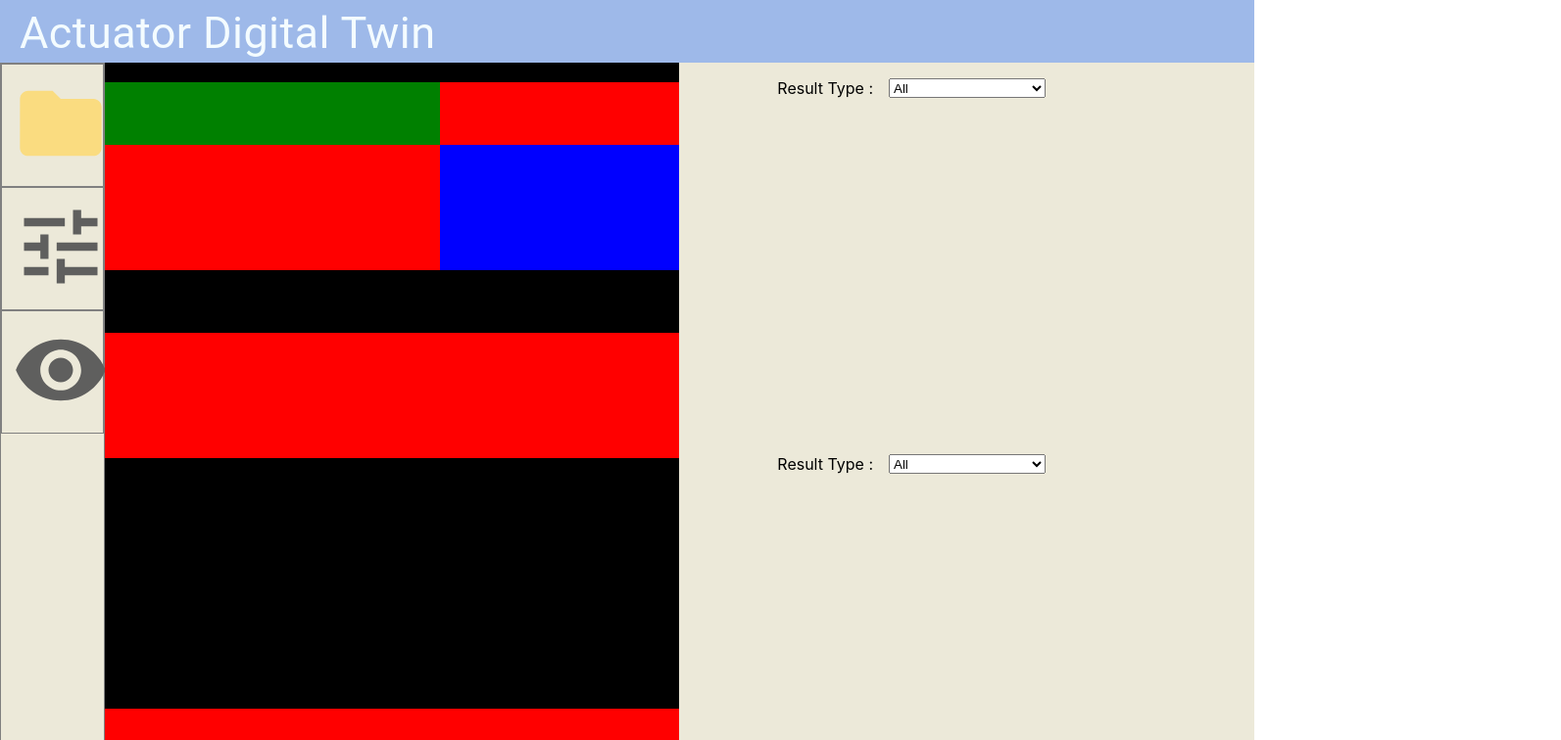
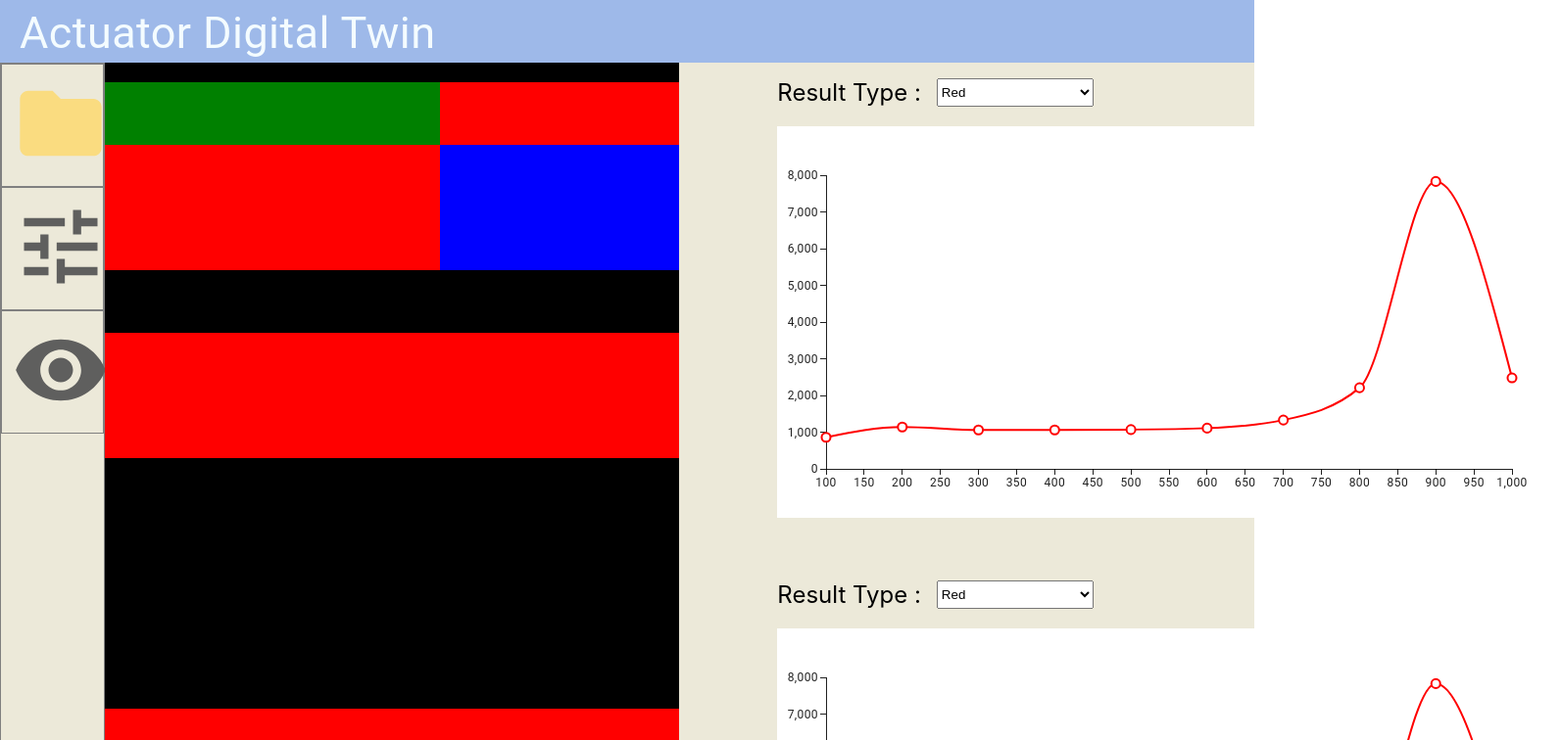
Before and after one commit to adesh6601/digital-twin, a React (Create React App) app: page / in a window 1280 px wide. Shown: the top 756 px of the page at 98% size, 1593 px wide, since content can reach past the window. Built offline with nearby package versions, Linux system fonts and the light colour scheme.

Commit message:
ui-almost-completion-kunal

```diff
--- a/package.json
+++ b/package.json
@@ -8,6 +8,7 @@
     "@mui/icons-material": "^5.15.12",
     "@mui/material": "^5.15.12",
     "@mui/styles": "^5.15.12",
+    "@mui/x-charts": "^6.19.5",
     "@testing-library/jest-dom": "^5.17.0",
     "@testing-library/react": "^13.4.0",
     "@testing-library/user-event": "^13.5.0",
--- a/src/component/Graphs.js
+++ b/src/component/Graphs.js
@@ -1,132 +1,127 @@
 import { Grid } from "@mui/material";
 import makeStyles from "@mui/styles/makeStyles";
-import React from "react";
-import { Chart } from "chart.js";
+import * as React from "react";
+import { LineChart } from "@mui/x-charts/LineChart";
 
 const useStyles = makeStyles({
-  graph1: {},
-  graph1: {},
+  graphContainer1: {
+    backgroundColor: "white",
+    marginTop: "20px",
+    marginLeft: "100px",
+    marginRight: "20px",
+    width: "800px",
+    textAlign: "center",
+  },
+  graphContainer2: {
+    backgroundColor: "white",
+    marginTop: "20px",
+    marginLeft: "100px",
+    marginRight: "20px",
+    width: "800px",
+  },
+  selectionDiv1: {
+    display: "flex",
+    marginLeft: "100px",
+    marginTop: "1rem",
+  },
+  selectionDiv2: {
+    display: "flex",
+    marginLeft: "100px",
+    marginTop: "4rem",
+  },
+  resultTypeText: {
+    fontSize: "1.5rem",
+  },
 });
 
 function Graphs() {
   const classes = useStyles();
   const xValues = [100, 200, 300, 400, 500, 600, 700, 800, 900, 1000];
-  function createChart(chartId, datasets) {
-    // const ctx = document.getElementById(chartId).getContext("2d");
-    // return new Chart(ctx, {
-    //   type: "line",
-    //   data: {
-    //     labels: xValues,
-    //     datasets: datasets,
-    //   },
-    //   options: {
-    //     legend: {
-    //       display: false,
-    //     },
-    //     responsive: true,
-    //   },
-    // });
-  }
+  const datasets = [
+    [860, 1140, 1060, 1060, 1070, 1110, 1330, 2210, 7830, 2478],
+    [1600, 1700, 1700, 1900, 2000, 2700, 4000, 5000, 6000, 7000],
+    [300, 700, 2000, 5000, 6000, 4000, 2000, 1000, 200, 100],
+  ];
+  const colors = ["red", "green", "blue"];
 
-  const datasets = [
-    {
-      label: "Dataset 1",
-      data: [860, 1140, 1060, 1060, 1070, 1110, 1330, 2210, 7830, 2478],
-      borderColor: "red",
-      fill: false,
-      hidden: false,
-    },
-    {
-      label: "Dataset 2",
-      data: [1600, 1700, 1700, 1900, 2000, 2700, 4000, 5000, 6000, 7000],
-      borderColor: "green",
-      fill: false,
-      hidden: false,
-    },
-    {
-      label: "Dataset 3",
-      data: [300, 700, 2000, 5000, 6000, 4000, 2000, 1000, 200, 100],
-      borderColor: "blue",
-      fill: false,
-      hidden: false,
-    },
-  ];
+  const [selectedColor1, setSelectedColor1] = React.useState("red");
+  const [selectedColor2, setSelectedColor2] = React.useState("red");
 
-  const chart1 = createChart("myChart1", datasets);
-  const chart2 = createChart("myChart2", datasets);
+  const handleChangeColor1 = (event) => {
+    setSelectedColor1(event.target.value);
+  };
 
-  function updateChart(chart, selectedValue) {
-    if (selectedValue.toLowerCase() === "all") {
-      chart.data.datasets.forEach((dataset) => {
-        dataset.hidden = false;
-      });
-    } else {
-      chart.data.datasets.forEach((dataset) => {
-        if (dataset.borderColor.toLowerCase() === selectedValue.toLowerCase()) {
-          dataset.hidden = false;
-        } else {
-          dataset.hidden = true;
-        }
-      });
-    }
-    chart.update();
-  }
+  const handleChangeColor2 = (event) => {
+    setSelectedColor2(event.target.value);
+  };
 
   return (
     <div>
-      <Grid item xs={12} style={{ height: "23vh", marginTop: "2vh" }}>
-        <div class="dropdown mt-5" style={{ display: "flex" }}>
-          <span style={{ marginLeft: "100px", fontSize: "2vh" }}>
-            {" "}
-            Result Type :{" "}
-          </span>
+      <Grid>
+        <div className={classes.selectionDiv1}>
+          <span className={classes.resultTypeText}>Result Type :</span>
           <select
+            value={selectedColor1}
+            onChange={handleChangeColor1}
             style={{ textAlign: "left", marginLeft: "2vh", width: "20vh" }}
-            id="graph1Dropdown"
-            onchange="updateChart(chart1, this.value)"
+            id="graphDropdown1"
           >
-            <option value="all">All</option>
-            <option value="red">Red</option>
-            <option value="green">Green</option>
-            <option value="blue">Blue</option>
+            {colors.map((color) => (
+              <option key={color} value={color}>
+                {color.charAt(0).toUpperCase() + color.slice(1)}
+              </option>
+            ))}
           </select>
         </div>
       </Grid>
 
-      <Grid style={{ height: "23vh" }}>
-        <div
-          class="graph-container"
-          style={{ textAlign: "left", marginLeft: "50px" }}
-        >
-          <canvas id="myChart1"></canvas>
+      <Grid>
+        <div className={classes.graphContainer1}>
+          <LineChart
+            xAxis={[{ data: xValues }]}
+            series={[
+              {
+                data: datasets[colors.indexOf(selectedColor1)],
+                color: selectedColor1,
+              },
+            ]}
+            width={800}
+            height={400}
+          />
         </div>
       </Grid>
 
-      <Grid item xs={12} style={{ height: "23vh", marginTop: "2vh" }}>
-        <div class="dropdown mt-5" style={{ display: "flex" }}>
-          <span style={{ marginLeft: "100px", fontSize: "2vh" }}>
-            {" "}
-            Result Type :{" "}
-          </span>
+      <Grid>
+        <div className={classes.selectionDiv2}>
+          <span className={classes.resultTypeText}>Result Type :</span>
           <select
+            value={selectedColor2}
+            onChange={handleChangeColor2}
             style={{ textAlign: "left", marginLeft: "2vh", width: "20vh" }}
-            id="graph1Dropdown"
-            onchange="updateChart(chart2, this.value)"
+            id="graphDropdown2"
           >
-            <option value="all">All</option>
-            <option value="red">Red</option>
-            <option value="green">Green</option>
-            <option value="blue">Blue</option>
+            {colors.map((color) => (
+              <option key={color} value={color}>
+                {color.charAt(0).toUpperCase() + color.slice(1)}
+              </option>
+            ))}
           </select>
         </div>
       </Grid>
 
-      <Grid style={{ height: "23vh" }}>
-        <div
-          class="graph-container"
-          style={{ textAlign: "left", marginLeft: "50px" }}
-        >
-          <canvas id="myChart1"></canvas>
+      <Grid>
+        <div className={classes.graphContainer2}>
+          <LineChart
+            xAxis={[{ data: xValues }]}
+            series={[
+              {
+                data: datasets[colors.indexOf(selectedColor2)],
+                color: selectedColor2,
+              },
+            ]}
+            width={800}
+            height={400}
+          />
         </div>
       </Grid>
     </div>
```
Also changed, not shown: 1 other file (tests, documents, lock files or other folders).
